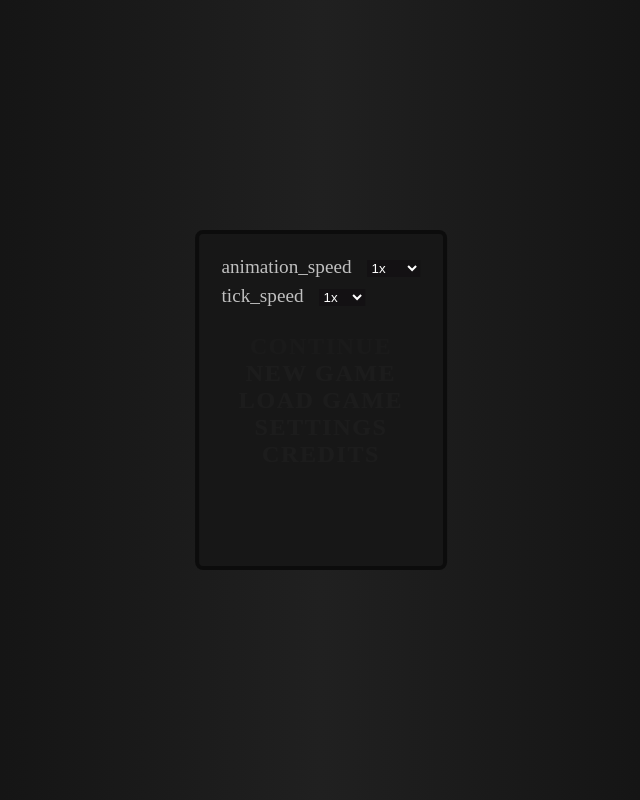
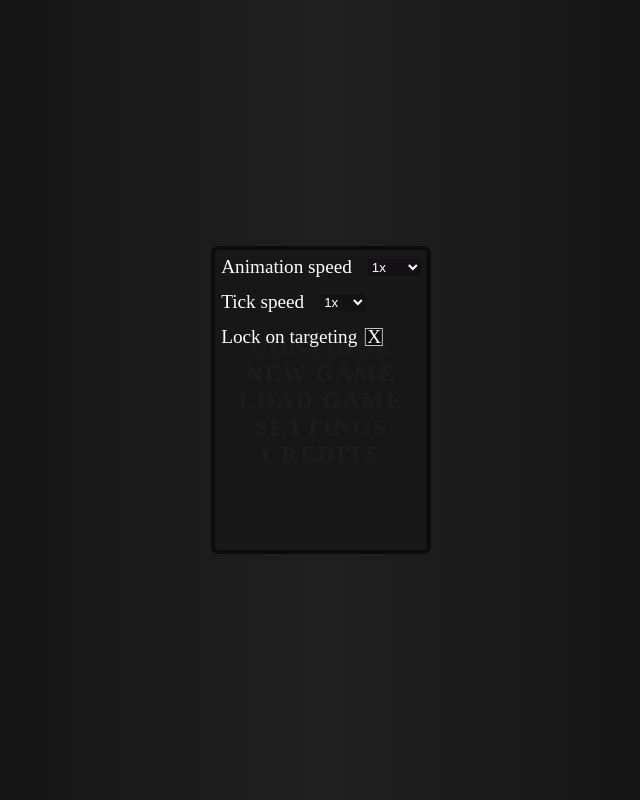
Before and after one commit to WelehoBRUDER/Pohjola-III, a website: page index.html in a window 1280 px wide. Both pictures are taken after a click on the element "SETTINGS". Shown: the whole page, without its empty margins (319-959 px from the left). Drawn offline with Linux system fonts and the light colour scheme; a web font is replaced by a local one.

Commit message:
initial update

```diff
--- a/script/compiled/dev/dev.js
+++ b/script/compiled/dev/dev.js
@@ -8,7 +8,7 @@ const DEVTOOLS = {
 };
 if (localStorage.getItem("devtools") === "true")
     DEVTOOLS.ENABLED = true;
-const gameVersion = "0.1";
+const gameVersion = "0.1.1";
 // Skip main menu
 if (DEVTOOLS.ENABLED) {
     lobbyScreen.classList.remove("no-display");
@@ -16,6 +16,7 @@ if (DEVTOOLS.ENABLED) {
     lobby.current_view = "perks";
     createLobby();
     //dungeonController.enterDungeon(dungeons[0]);
+    game.beginCombat([new Enemy(enemies.skeleton), new Enemy(enemies.skeleton)]);
 }
 function convertRemToPixels(rem) {
     return rem * parseFloat(getComputedStyle(document.documentElement).fontSize);
--- a/script/compiled/dev/settings.js
+++ b/script/compiled/dev/settings.js
@@ -12,6 +12,10 @@ const settingsLayout = [
         values: [30, 60, 90, 120, 150],
         labels: ["0.5x", "1x", "1.5x", "2x", "2.5x"],
     },
+    {
+        id: "lock_on_targeting",
+        type: "checkbox",
+    },
 ];
 function createSettings() {
     const settingsMenu = document.createElement("div");
@@ -20,16 +24,21 @@ function createSettings() {
     settingsLayout.forEach((setting) => {
         const settingElement = document.createElement("div");
         const settingName = document.createElement("p");
-        const settingValue = createSettingValue(setting);
+        const settingValue = createSettingValue(setting, settingElement);
         settingElement.classList.add("setting");
         settingName.classList.add("setting-name");
         settingName.innerText = game.getLocalizedString(setting.id);
         settingElement.append(settingName, settingValue);
         settingsMenu.append(settingElement);
+        // Tooltip, when available
+        const settingTT = game.getLocalizedString(setting.id + "_tt");
+        if (settingTT !== setting.id + "_tt") {
+            tooltip(settingElement, settingTT);
+        }
     });
     mainMenuElement.append(settingsMenu);
 }
-function createSettingValue(setting) {
+function createSettingValue(setting, element) {
     const settingValue = document.createElement("div");
     settingValue.classList.add("setting-value");
     switch (setting.type) {
@@ -54,6 +63,18 @@ function createSettingValue(setting) {
             };
             settingValue.append(select);
             break;
+        case "checkbox":
+            const checkbox = document.createElement("div");
+            checkbox.innerText = game.settings[setting.id] ? "X" : "";
+            if (element) {
+                element.onclick = () => {
+                    game.settings[setting.id] = !game.settings[setting.id];
+                    checkbox.innerText = game.settings[setting.id] ? "X" : "";
+                    game.saveSettings();
+                };
+            }
+            settingValue.append(checkbox);
+            break;
     }
     return settingValue;
 }
--- a/script/compiled/language/general.js
+++ b/script/compiled/language/general.js
@@ -47,6 +47,13 @@ const english = {
     defeated_enemies: "Defeated enemies",
     loot_gained: "Loot gained",
     continue: "Continue",
+    // Settings
+    animation_speed: "Animation speed",
+    animation_speed_tt: "<f>0.85rem<f>How fast combat animations are played.\nValues deviating from default may cause weird animations.\n\n<f>0.85rem<f>Default: 1x",
+    tick_speed: "Tick speed",
+    tick_speed_tt: "<f>0.85rem<f>Controls the speed of the game's internal clock.\nHigher values will make the game run faster, but may cause lag.\nLower values will make the game run slower, but smoother.\n\n<f>0.85rem<f>Default: 1x (60 ticks per second)",
+    lock_on_targeting: "Lock on targeting",
+    lock_on_targeting_tt: "<f>0.85rem<f>When enabled, an enemy will always be the target during combat.\nWhen disabled, you must always choose your target when using a skill.",
     // misc
     increases: "Increases",
     decreases: "Decreases",
--- a/script/compiled/main/game.js
+++ b/script/compiled/main/game.js
@@ -256,6 +256,7 @@ class Settings {
     hotkey_ability_6;
     tick_speed;
     animation_speed;
+    lock_on_targeting;
     constructor(settings) {
         this.hotkey_ability_1 = settings?.hotkey_ability_1 || "Digit1";
         this.hotkey_ability_2 = settings?.hotkey_ability_2 || "Digit2";
@@ -265,6 +266,7 @@ class Settings {
         this.hotkey_ability_6 = settings?.hotkey_ability_6 || "Digit6";
         this.tick_speed = settings?.tick_speed || 60;
         this.animation_speed = settings?.animation_speed || 2;
+        this.lock_on_targeting = settings?.lock_on_targeting || true;
     }
 }
 function challenge(id, options) {
--- a/script/dev/dev.ts
+++ b/script/dev/dev.ts
@@ -16,7 +16,7 @@ const DEVTOOLS: DevTools = {
 
 if (localStorage.getItem("devtools") === "true") DEVTOOLS.ENABLED = true;
 
-const gameVersion = "0.1";
+const gameVersion = "0.1.1";
 
 // Skip main menu
 if (DEVTOOLS.ENABLED) {
@@ -25,6 +25,7 @@ if (DEVTOOLS.ENABLED) {
   lobby.current_view = "perks";
   createLobby();
   //dungeonController.enterDungeon(dungeons[0]);
+  game.beginCombat([new Enemy(enemies.skeleton), new Enemy(enemies.skeleton)]);
 }
 
 function convertRemToPixels(rem: number) {
--- a/script/dev/settings.ts
+++ b/script/dev/settings.ts
@@ -11,6 +11,10 @@ const settingsLayout: any = [
     values: [30, 60, 90, 120, 150],
     labels: ["0.5x", "1x", "1.5x", "2x", "2.5x"],
   },
+  {
+    id: "lock_on_targeting",
+    type: "checkbox",
+  },
 ];
 
 function createSettings() {
@@ -21,18 +25,24 @@ function createSettings() {
   settingsLayout.forEach((setting: any) => {
     const settingElement = document.createElement("div");
     const settingName = document.createElement("p");
-    const settingValue = createSettingValue(setting);
+    const settingValue = createSettingValue(setting, settingElement);
     settingElement.classList.add("setting");
     settingName.classList.add("setting-name");
     settingName.innerText = game.getLocalizedString(setting.id);
     settingElement.append(settingName, settingValue);
     settingsMenu.append(settingElement);
+
+    // Tooltip, when available
+    const settingTT = game.getLocalizedString(setting.id + "_tt");
+    if (settingTT !== setting.id + "_tt") {
+      tooltip(settingElement, settingTT);
+    }
   });
 
   mainMenuElement.append(settingsMenu);
 }
 
-function createSettingValue(setting: any) {
+function createSettingValue(setting: any, element?: HTMLDivElement) {
   const settingValue = document.createElement("div");
   settingValue.classList.add("setting-value");
   switch (setting.type) {
@@ -57,6 +67,18 @@ function createSettingValue(setting: any) {
       };
       settingValue.append(select);
       break;
+    case "checkbox":
+      const checkbox = document.createElement("div");
+      checkbox.innerText = game.settings[setting.id] ? "X" : "";
+      if (element) {
+        element.onclick = () => {
+          game.settings[setting.id] = !game.settings[setting.id];
+          checkbox.innerText = game.settings[setting.id] ? "X" : "";
+          game.saveSettings();
+        };
+      }
+      settingValue.append(checkbox);
+      break;
   }
   return settingValue;
 }
--- a/script/language/general.ts
+++ b/script/language/general.ts
@@ -48,6 +48,17 @@ const english = {
   defeated_enemies: "Defeated enemies",
   loot_gained: "Loot gained",
   continue: "Continue",
+
+  // Settings
+  animation_speed: "Animation speed",
+  animation_speed_tt:
+    "<f>0.85rem<f>How fast combat animations are played.\nValues deviating from default may cause weird animations.\n\n<f>0.85rem<f>Default: 1x",
+  tick_speed: "Tick speed",
+  tick_speed_tt:
+    "<f>0.85rem<f>Controls the speed of the game's internal clock.\nHigher values will make the game run faster, but may cause lag.\nLower values will make the game run slower, but smoother.\n\n<f>0.85rem<f>Default: 1x (60 ticks per second)",
+  lock_on_targeting: "Lock on targeting",
+  lock_on_targeting_tt:
+    "<f>0.85rem<f>When enabled, an enemy will always be the target during combat.\nWhen disabled, you must always choose your target when using a skill.",
 
   // misc
   increases: "Increases",
--- a/script/main/game.ts
+++ b/script/main/game.ts
@@ -274,6 +274,7 @@ class Settings {
   hotkey_ability_6: string;
   tick_speed: number;
   animation_speed: number;
+  lock_on_targeting: boolean;
   constructor(settings?: Settings) {
     this.hotkey_ability_1 = settings?.hotkey_ability_1 || "Digit1";
     this.hotkey_ability_2 = settings?.hotkey_ability_2 || "Digit2";
@@ -283,6 +284,7 @@ class Settings {
     this.hotkey_ability_6 = settings?.hotkey_ability_6 || "Digit6";
     this.tick_speed = settings?.tick_speed || 60;
     this.animation_speed = settings?.animation_speed || 2;
+    this.lock_on_targeting = settings?.lock_on_targeting || true;
   }
 }
 
--- a/style/menu.scss
+++ b/style/menu.scss
@@ -168,15 +168,19 @@
   }
 
   .settings-menu {
-    padding: 1rem;
-    color: silver;
+    color: white;
     font-size: 1.2rem;
 
     .setting {
       display: flex;
-      margin: 0.4rem;
       justify-content: flex-start;
       align-items: center;
+      user-select: none;
+      padding: 0.4rem;
+
+      &:hover {
+        background: rgba(5, 90, 129, 0.5);
+      }
 
       .setting-name {
         padding: 0;
@@ -187,6 +191,18 @@
       .setting-value {
         padding: 0;
         margin: 0;
+        display: flex;
+        align-items: center;
+
+        div {
+          width: 1rem;
+          height: 1rem;
+          border: 0.1rem solid silver;
+          background: rgba(8, 8, 8, 0.9);
+          display: flex;
+          justify-content: center;
+          align-items: center;
+        }
       }
     }
   }
```
Also changed, not shown: CHANGELOG.md, style/compiled/menu.css, 5 other files.
